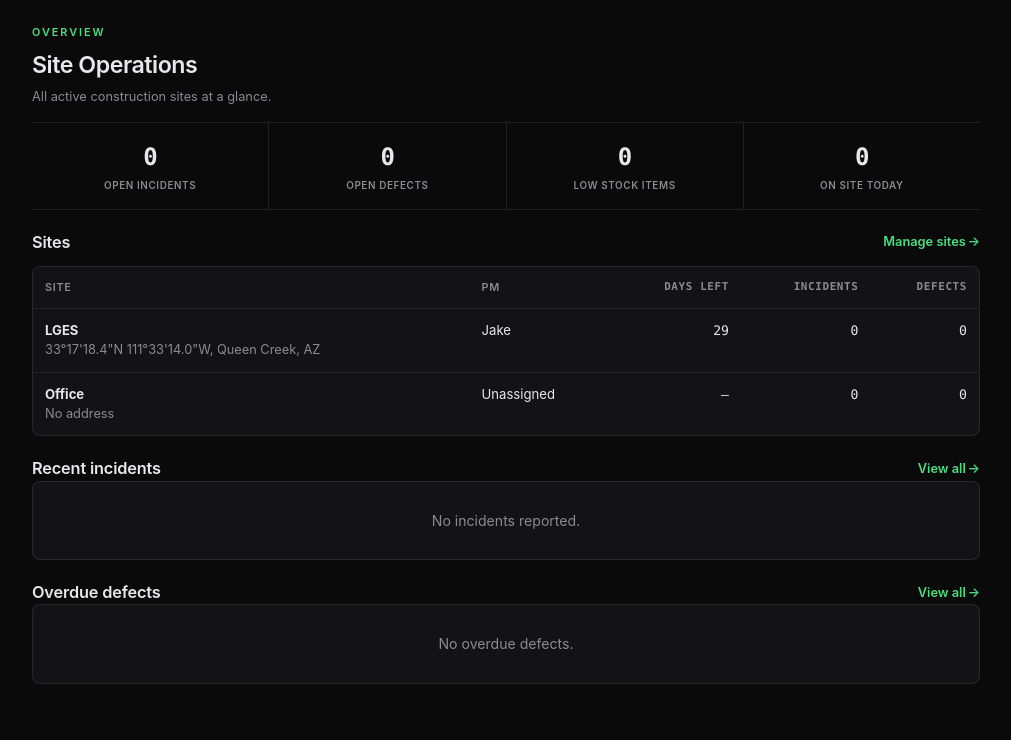
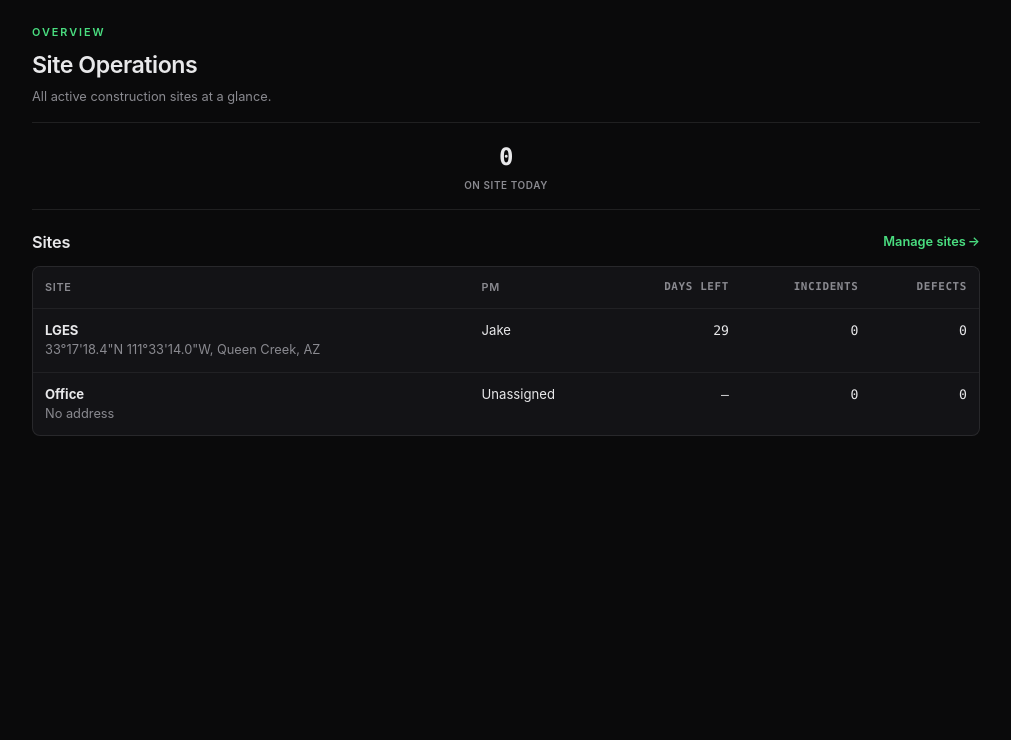
Before and after one commit to jungg181/prismxe-app, a Flask app: page /staffing/ in a window 1280 px wide. Shown: the part 107-847 px from the top of the page, without its empty margins (134-1145 px from the left). After the commit the page ends 543 px from the top, so only its background shows below. Run offline with Flask 3, Linux system fonts and the light colour scheme.

Commit message:
Staffing cleanup (Part 3): remove Incidents/Daily Logs/Labour/Materials/QA/Map&Plans nav+routes (redirect to /staffing/), remove QR clock + dispatch API, add /api/direct-clock for onsite GPS clock-in, attention badge = real problems only (open+GPS+corrections), trim dashboard, move COA QR link off CM sites, drop Saved Snapshots

```diff
--- a/templates/cm/dashboard.html
+++ b/templates/cm/dashboard.html
@@ -8,9 +8,9 @@
 </div>
 
 <div class="stats">
-  <div class="stat"><div class="num">{{ open_incidents }}</div><div class="lbl">Open incidents</div></div>
-  <div class="stat"><div class="num">{{ open_defects }}</div><div class="lbl">Open defects</div></div>
-  <div class="stat"><div class="num">{{ low_stock }}</div><div class="lbl">Low stock items</div></div>
+  {% if open_incidents %}<div class="stat"><div class="num">{{ open_incidents }}</div><div class="lbl">Open incidents</div></div>{% endif %}
+  {% if open_defects %}<div class="stat"><div class="num">{{ open_defects }}</div><div class="lbl">Open defects</div></div>{% endif %}
+  {% if low_stock %}<div class="stat"><div class="num">{{ low_stock }}</div><div class="lbl">Low stock items</div></div>{% endif %}
   <div class="stat"><div class="num">{{ on_site }}</div><div class="lbl">On site today</div></div>
 </div>
 
@@ -34,20 +34,24 @@
 </table>
 </div>
 
-<div class="section-head"><h2>Recent incidents</h2><a href="{{ url_for('.incidents') }}">View all <span aria-hidden="true">→</span></a></div>
+{% if recent_incidents %}
+<div class="section-head"><h2>Recent incidents</h2></div>
 {% for i in recent_incidents %}
 <div class="card list-row">
   <span class="sev sev-{{ i.severity }}">{{ i.severity }}</span>
   <div><b>{{ site_name(i.site_id) }}</b><div class="muted small">{{ i.description[:90] }}</div></div>
   <span class="muted small nowrap">{{ fmt_dt(i.created_at) }}</span>
 </div>
-{% else %}<div class="card"><div class="card-body empty">No incidents reported.</div></div>{% endfor %}
+{% endfor %}
+{% endif %}
 
-<div class="section-head"><h2>Overdue defects</h2><a href="{{ url_for('.qa') }}">View all <span aria-hidden="true">→</span></a></div>
+{% if overdue %}
+<div class="section-head"><h2>Overdue defects</h2></div>
 {% for d in overdue %}
 <div class="card list-row">
   <span class="sev sev-{{ d.severity }}">{{ d.severity }}</span>
   <div><b>{{ d.category }}</b> — {{ site_name(d.site_id) }}<div class="muted small">Due {{ d.due_date }} · {{ d.location }}</div></div>
 </div>
-{% else %}<div class="card"><div class="card-body empty">No overdue defects.</div></div>{% endfor %}
+{% endfor %}
+{% endif %}
 {% endblock %}
```
